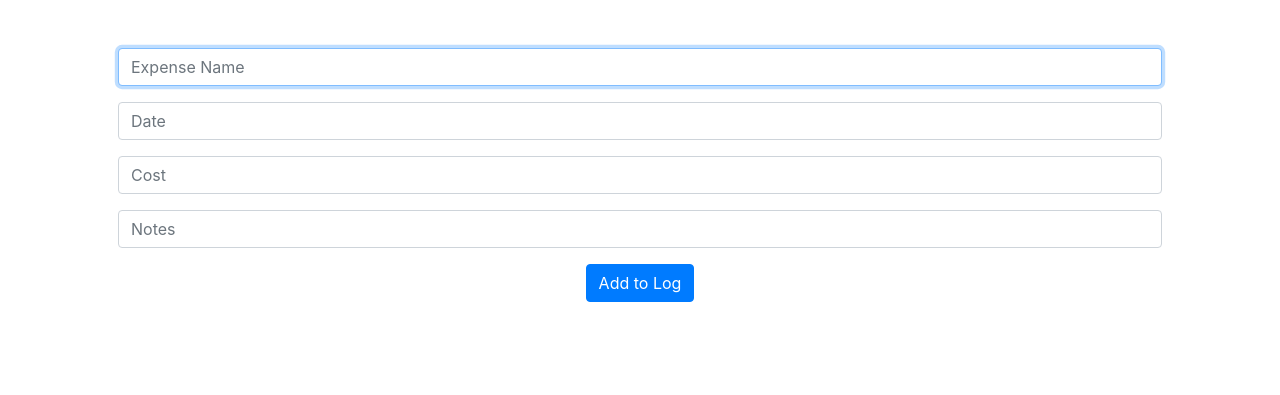
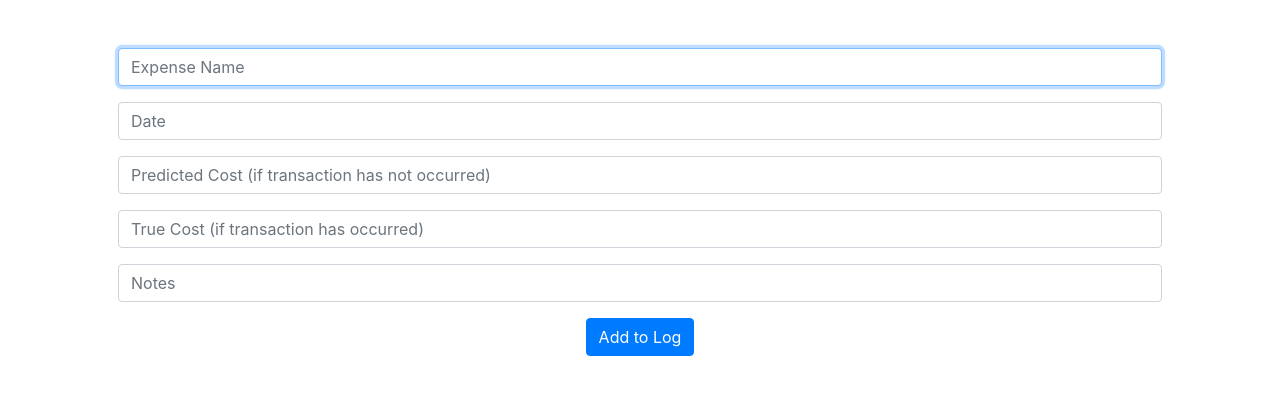
Before and after one commit to coole123/MiserMe, a Flask app: page /expense in a window 1280 px wide. Shown: the part 76-471 px from the top of the page. Run offline with Flask 2, Linux system fonts and the light colour scheme; the visitor is signed in with stand-in values (Sample User, id 1); some libraries are stand-ins or nearby versions.

Commit message:
added true cost into the expense function

```diff
--- a/miserme/app.py
+++ b/miserme/app.py
@@ -69,7 +69,6 @@ def index():
     rows = c.fetchall()
 
     funds_snapshot = []
-    budget = 0
 
     for row in rows:
         funds_snapshot.append({
@@ -112,15 +111,16 @@ def expense():
         txn_name = request.form.get("txn_name")
         txn_date = request.form.get("txn_date")
         txn_p_cost = request.form.get("txn_p_cost")
+        txn_t_cost = request.form.get("txn_t_cost")
         txn_notes = request.form.get("txn_notes")
 
-        c.execute("INSERT INTO finances (user_id, txn_name, date, predicted_cost, notes) VALUES (?, ?, ?, ?, ?)",
-                (session["user_id"], txn_name, txn_date, txn_p_cost, txn_notes))
+        c.execute("INSERT INTO finances (user_id, txn_name, date, predicted_cost, true_cost, notes) VALUES (?, ?, ?, ?, ?, ?)",
+                (session["user_id"], txn_name, txn_date, txn_p_cost, txn_t_cost, txn_notes))
         conn.commit()
 
         c.execute("""
-        INSERT INTO history (user_id, txn_name, date, predicted_cost, notes) VALUES (?, ? , ?, ?, ?)
-        """, (session["user_id"], txn_name, txn_date, txn_p_cost, txn_notes))
+        INSERT INTO history (user_id, txn_name, date, predicted_cost, true_cost,notes) VALUES (?, ? , ?, ?, ?)
+        """, (session["user_id"], txn_name, txn_date, txn_p_cost, txn_t_cost, txn_notes))
         conn.commit()
 
         return redirect("/")
--- a/miserme/templates/expense.html
+++ b/miserme/templates/expense.html
@@ -19,7 +19,12 @@
 
         <!-- User will input what they believe the expense will cost -->
         <div class="form-group">
-            <input class="form-control" name="txn_p_cost" type="number" step="0.01" min=1 placeholder="Cost">
+            <input class="form-control" name="txn_p_cost" type="number" step="0.01" min=1 placeholder="Predicted Cost (if transaction has not occurred)">
+        </div>
+
+        <!-- User will input the cost of an expense / spending. Only when transaction results in decrementing funds -->
+        <div class="form-group">
+            <input class="form-control" name="txn_t_cost" type="number" step="0.01" min=1 placeholder="True Cost (if transaction has occurred)">
         </div>
 
         <!-- User will input any notes associated with the expense -->
```
Also changed, not shown: miserme/registrants.db, 1 other file.
